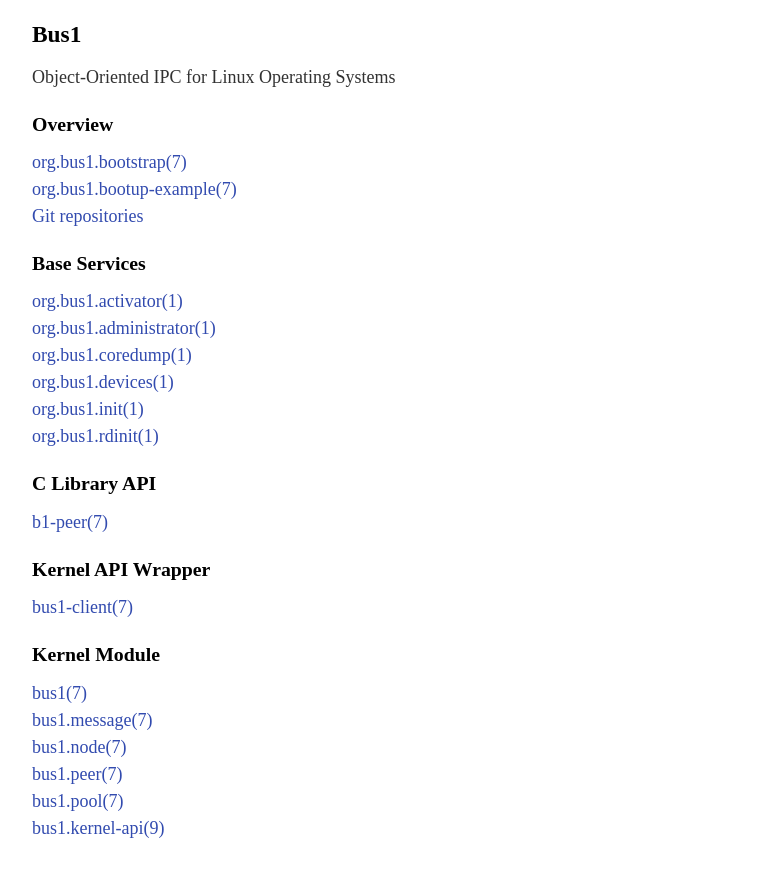
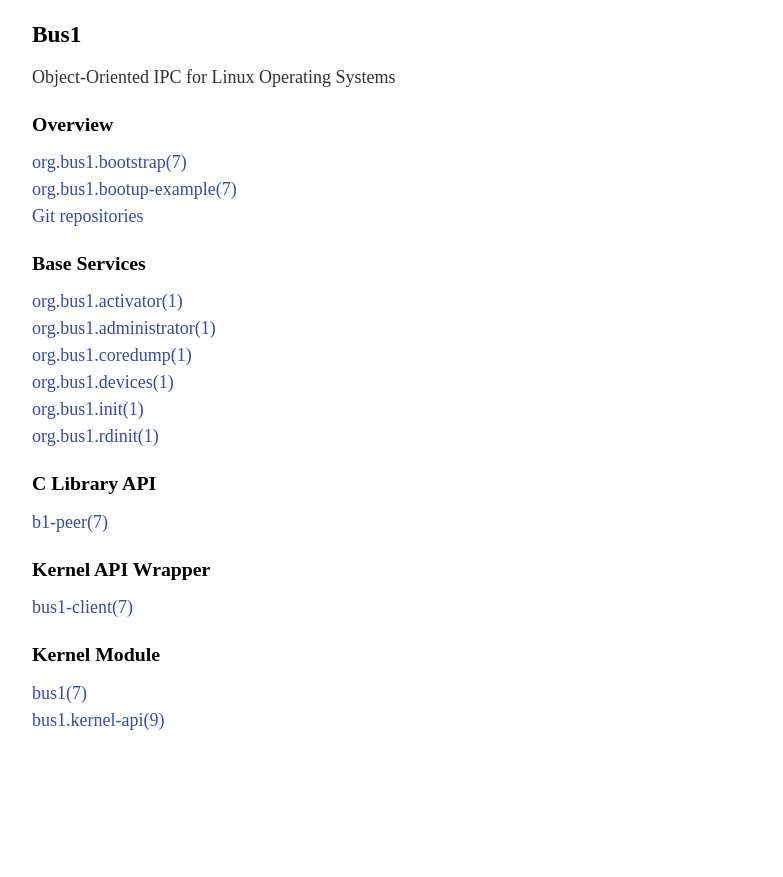
Before and after one commit to bus1/bus1.github.io, a plain HTML site: page index.html in a window 1280 px wide. Shown: the part 97-974 px from the top of the page, without its empty margins (248-1031 px from the left). After the commit the page ends 867 px from the top, so only its background shows below. Drawn offline with Linux system fonts and the light colour scheme.

Commit message:
Update from "documentation" repository

```diff
--- a/index.html
+++ b/index.html
@@ -30,13 +30,5 @@
       </dt><dd></dd></dl></div><div class="indexdiv"><h3 class="title">Kernel Module</h3><dl><dt>
         <a href="bus1.html"><span class="citerefentry"><span class="refentrytitle">bus1</span>(7)</span></a>
       </dt><dd></dd><dt>
-        <a href="bus1.message.html"><span class="citerefentry"><span class="refentrytitle">bus1.message</span>(7)</span></a>
-      </dt><dd></dd><dt>
-        <a href="bus1.node.html"><span class="citerefentry"><span class="refentrytitle">bus1.node</span>(7)</span></a>
-      </dt><dd></dd><dt>
-        <a href="bus1.peer.html"><span class="citerefentry"><span class="refentrytitle">bus1.peer</span>(7)</span></a>
-      </dt><dd></dd><dt>
-        <a href="bus1.pool.html"><span class="citerefentry"><span class="refentrytitle">bus1.pool</span>(7)</span></a>
-      </dt><dd></dd><dt>
         <a href="bus1.kernel-api.html"><span class="citerefentry"><span class="refentrytitle">bus1.kernel-api</span>(9)</span></a>
       </dt><dd></dd></dl></div></div></body></html>
```
